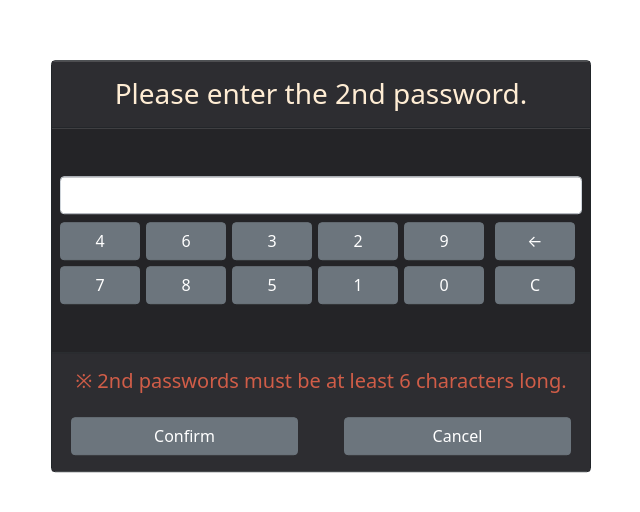
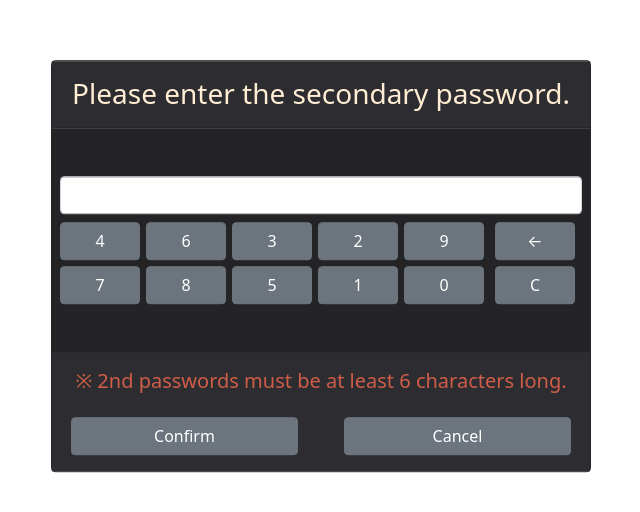
Before and after one commit to krys-git/pin-panel, a React (Create React App) app: page / in a window 1280 px wide. Shown: the part 134-646 px from the top of the page, without its empty margins (319-959 px from the left). Built offline with nearby package versions, Linux system fonts and the light colour scheme.

Commit message:
more CICD hook test

```diff
--- a/src/App.js
+++ b/src/App.js
@@ -10,7 +10,7 @@ function App() {
   return (
     <form className='border border-dark container form-body rounded text-center p-0'>
       <div className="border-bottom border-dark py-3 bg-out">
-        <h3 className="mb-0" style={{ color: '#FFEDD4' }}>Please enter the 2nd password.</h3>
+        <h3 className="mb-0" style={{ color: '#FFEDD4' }}>Please enter the secondary password.</h3>
       </div>
       <div className="form-group px-2 pt-5 bd-body">
         <input type="password" name="name" id="name" className="form-control w-100" />
```
